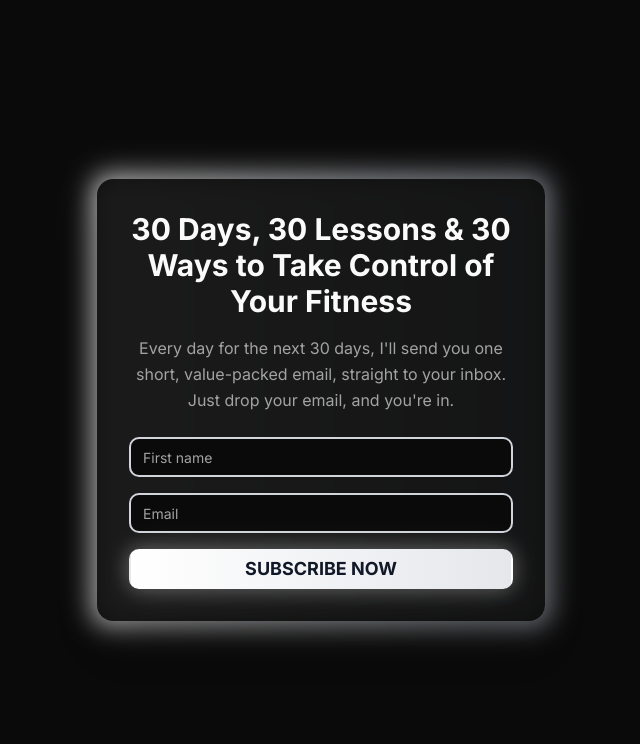
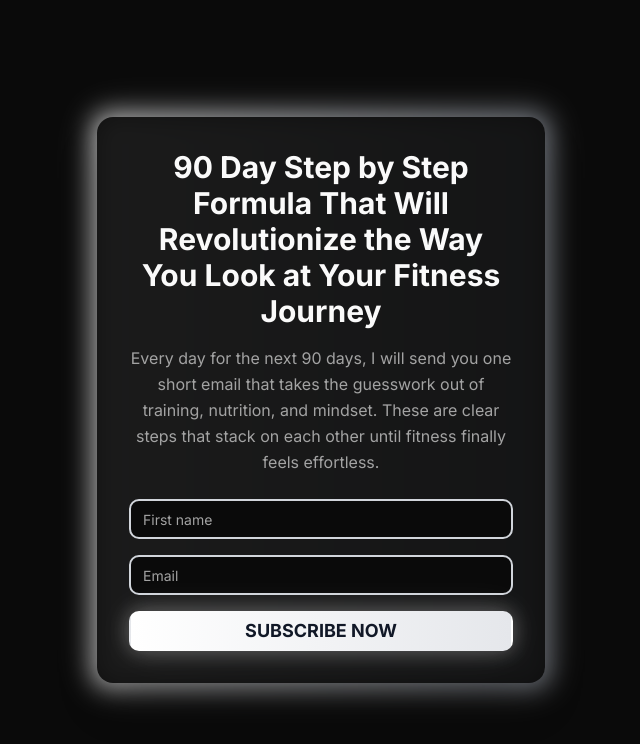
Before and after one commit to sweep-ai/BoonFayWebsite, a React (Vite) app: page /email-signup in a window 1280 px wide. Shown: the top 744 px of the page, without its empty margins (319-959 px from the left). Built offline with nearby package versions, Linux system fonts and the light colour scheme.

Commit message:
squeeze copy

```diff
--- a/src/pages/EmailSignup.tsx
+++ b/src/pages/EmailSignup.tsx
@@ -41,11 +41,11 @@ const EmailSignup = () => {
         <div className="absolute -inset-1 rounded-2xl bg-gradient-to-r from-white to-gray-400 opacity-70 blur-md pointer-events-none glow-white" />
         <div className="relative bg-card/90 backdrop-blur-sm rounded-2xl shadow-2xl p-8">
           <h1 className="text-2xl md:text-3xl font-bold text-center text-foreground mb-4 leading-tight">
-            30 Days, 30 Lessons & 30 Ways to Take Control of Your Fitness
+          90 Day Step by Step Formula That Will Revolutionize the Way You Look at Your Fitness Journey
           </h1>
 
           <p className="text-base text-muted-foreground text-center mb-6 leading-relaxed">
-            Every day for the next 30 days, I'll send you one short, value-packed email, straight to your inbox. Just drop your email, and you're in.
+          Every day for the next 90 days, I will send you one short email that takes the guesswork out of training, nutrition, and mindset. These are clear steps that stack on each other until fitness finally feels effortless.
           </p>
 
           {isSubmitted ? (
```
